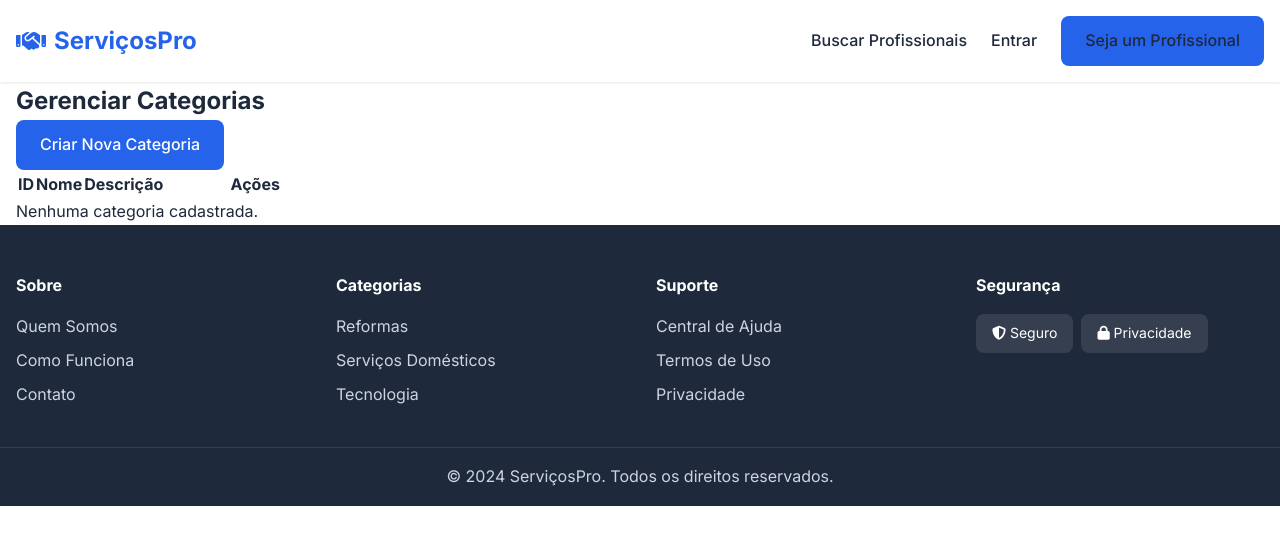
After one commit to davi814/projeto-pi-definitivo, a Flask app: page /listacategoriaadmin in a window 1280 px wide. The commit adds this page. Shown: the top 545 px of the page. Run offline with Flask 3, Linux system fonts and the light colour scheme; lists and menus that the app fills with data are empty.

Commit message:
sexto commit

```diff
--- a/app.py
+++ b/app.py
@@ -122,6 +122,23 @@ def index():
     categories = ServiceCategory.query.order_by(ServiceCategory.name).all()
     professionals = Professional.query.order_by(Professional.created_at.desc()).limit(6).all()
     return render_template('index.html', categories=categories, professionals=professionals)
+
+
+@app.route('/admin')
+def admin():
+    return render_template('admin/index.html')
+
+@app.route('/criarcategoriaadmin')
+def admin_create_category():
+    return render_template('admin/categories/create.html')
+
+@app.route('/listacategoriaadmin')
+def admin_list_categories():
+    return render_template('admin/categories/list.html')
+
+@app.route('/editarcategoriaadmin')
+def admin_edit_categories():
+    return render_template('admin/categories/edit.html')
 
 # --------------------------
 # REGISTRO
--- /dev/null
+++ b/templates/admin/base.html
@@ -0,0 +1,133 @@
+<!DOCTYPE html>
+<html lang="pt-BR">
+<head>
+    <meta charset="UTF-8">
+    <meta name="viewport" content="width=device-width, initial-scale=1.0">
+    <title>{% block title %}ServiçosPro - Encontre Profissionais de Confiança{% endblock %}</title>
+    <link href="https://fonts.googleapis.com/css2?family=Inter:wght@400;500;700&display=swap" rel="stylesheet">
+    <link rel="stylesheet" href="https://cdnjs.cloudflare.com/ajax/libs/font-awesome/6.4.0/css/all.min.css">
+    <link rel="stylesheet" href="{{ url_for('static', filename='css/style.css') }}">
+    {% block extra_css %}{% endblock %}
+</head>
+<body>
+    <nav class="navbar">
+        <div class="container nav-container">
+            <a href="{{ url_for('index') }}" class="logo">
+                <i class="fas fa-handshake"></i> ServiçosPro
+            </a>
+
+            <div class="nav-links">
+                <a href="{{ url_for('search') }}">Buscar Profissionais</a>
+
+                {% if current_user.is_authenticated %}
+
+                    <!-- BOTÃO: EDITAR PERFIL DE USUÁRIO -->
+                  <a href="{{ url_for('editar_perfil') }}">Meu Perfil</a>
+
+
+                    <!-- SE FOR PROFISSIONAL -->
+                    {% if current_user.user_type == 'professional' %}
+                        <a href="{{ url_for('complete_professional_profile') }}">Perfil Profissional</a>
+
+                    {% endif %}
+
+                    <!-- SE FOR ADMINISTRADOR -->
+                    {% if current_user.user_type == 'admin' %}
+                        <a href="{{ url_for('list_categories') }}">Categorias</a>
+                        <a href="{{ url_for('admin_professionals') }}">Profissionais</a>
+                        <a href="{{ url_for('admin_users') }}">Usuários</a>
+                    {% endif %}
+
+                    <a href="{{ url_for('dashboard') }}">Dashboard</a>
+                    <a href="{{ url_for('logout') }}" class="btn-secondary">Sair</a>
+
+                {% else %}
+                    <a href="{{ url_for('login') }}">Entrar</a>
+                    <a href="{{ url_for('register') }}?type=professional" class="btn-primary">Seja um Profissional</a>
+                {% endif %}
+            </div>
+        </div>
+    </nav>
+
+    {% with messages = get_flashed_messages(with_categories=true) %}
+        {% if messages %}
+            <div class="flash-messages">
+                {% for category, message in messages %}
+                    <div class="alert alert-{{ category }}">
+                        {{ message }}
+                        <button class="close-alert">&times;</button>
+                    </div>
+                {% endfor %}
+            </div>
+        {% endif %}
+    {% endwith %}
+
+    <main>
+        {% block content %}{% endblock %}
+    </main>
+
+    <footer class="footer">
+        <div class="container footer-content">
+
+            <div class="footer-section">
+                <h4>Sobre</h4>
+                <ul>
+                    <li><a href="#">Quem Somos</a></li>
+                    <li><a href="#">Como Funciona</a></li>
+                    <li><a href="#">Contato</a></li>
+                </ul>
+            </div>
+
+            <div class="footer-section">
+                <h4>Categorias</h4>
+                <ul>
+                    <li><a href="{{ url_for('search') }}?category=1">Reformas</a></li>
+                    <li><a href="{{ url_for('search') }}?category=2">Serviços Domésticos</a></li>
+                    <li><a href="{{ url_for('search') }}?category=3">Tecnologia</a></li>
+                </ul>
+            </div>
+
+            <div class="footer-section">
+                <h4>Suporte</h4>
+                <ul>
+                    <li><a href="#">Central de Ajuda</a></li>
+                    <li><a href="#">Termos de Uso</a></li>
+                    <li><a href="#">Privacidade</a></li>
+                </ul>
+            </div>
+
+            <div class="footer-section">
+                <h4>Segurança</h4>
+                <div class="trust-badges">
+                    <div class="badge"><i class="fas fa-shield-alt"></i> Seguro</div>
+                    <div class="badge"><i class="fas fa-lock"></i> Privacidade</div>
+                </div>
+            </div>
+
+        </div>
+
+        <div class="footer-bottom">
+            <div class="container">
+                <p>&copy; 2024 ServiçosPro. Todos os direitos reservados.</p>
+            </div>
+        </div>
+    </footer>
+
+    <script>
+        document.querySelectorAll('.close-alert').forEach(button => {
+            button.addEventListener('click', () => {
+                button.parentElement.remove();
+            });
+        });
+
+        setTimeout(() => {
+            document.querySelectorAll('.alert').forEach(alert => {
+                alert.style.opacity = '0';
+                setTimeout(() => alert.remove(), 300);
+            });
+        }, 5000);
+    </script>
+
+    {% block extra_js %}{% endblock %}
+</body>
+</html>
--- a/templates/admin/categories/list.html
+++ b/templates/admin/categories/list.html
@@ -44,8 +44,7 @@
                             <a href="{{ url_for('admin_edit_category', category_id=category.id) }}"
                                 class="btn btn-warning btn-sm">Editar</a>
 
-                            <form action="{{ url_for('admin_delete_category', category_id=category.id) }}"
-                                  method="POST"
+                            <form action="{{ url_for('admin_delete_category', category_id=category.id) }}" method="POST"
                                 style="display:inline-block;"
                                 onsubmit="return confirm('Tem certeza que deseja excluir esta categoria?');">
 
```
Also changed, not shown: templates/admin/index.html (added, +16 -0 lines), templates/categories/create.html (deleted, +0 -15 lines), templates/categories/datail.html (deleted, +0 -24 lines), templates/categories/edit.html (deleted, +0 -15 lines), templates/categories/list.html (deleted, +0 -40 lines), instance/database.db. Lines whose indentation alone changed are shown as unchanged.
